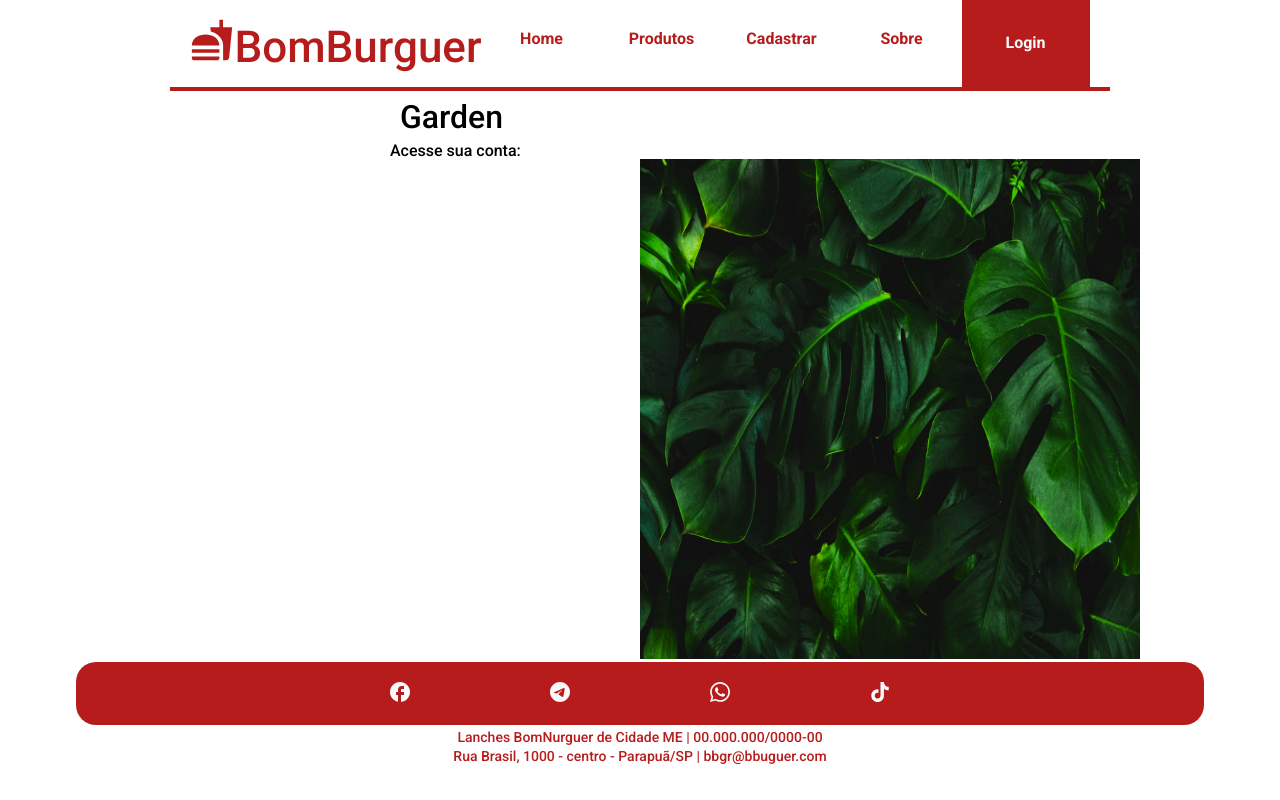
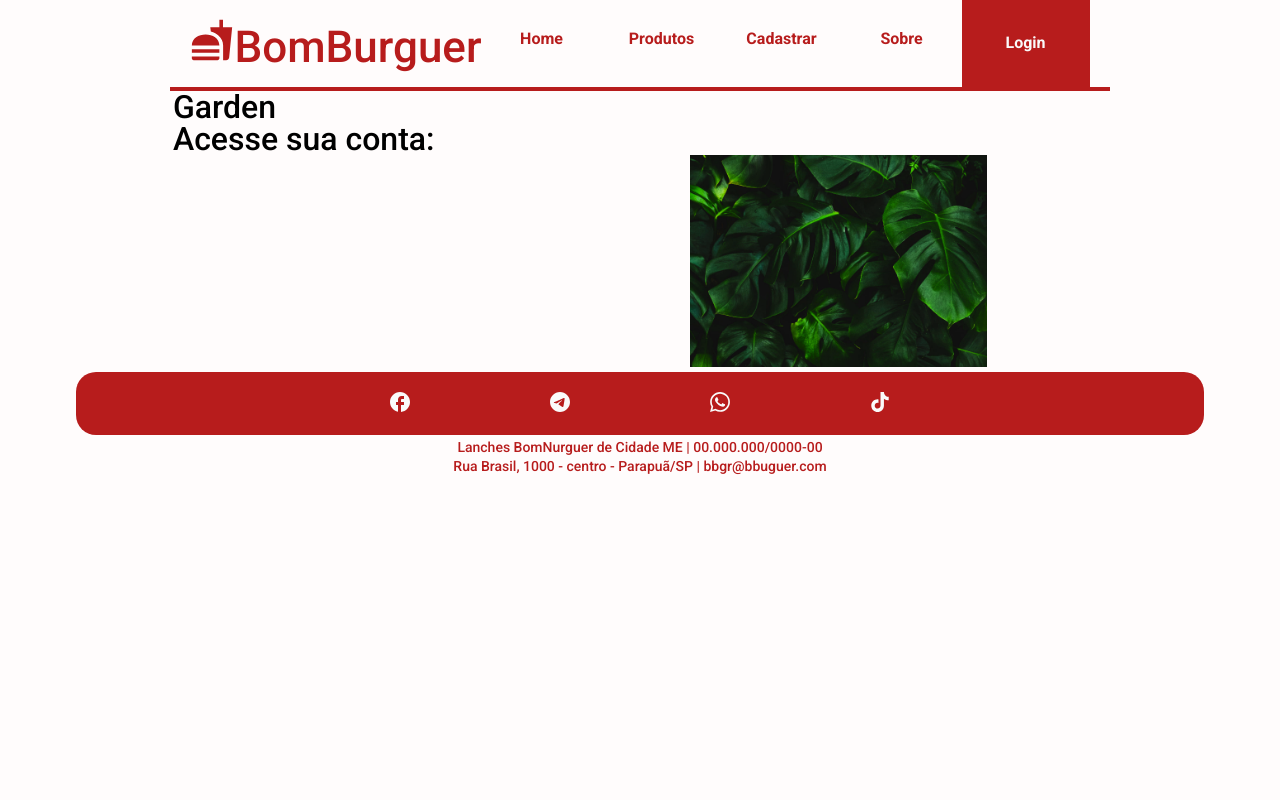
Before and after one commit to VMarquesin/DesktopNextGarden, a Next.js app: page /usuarios/login in a window 1280 px wide. Built offline with nearby package versions, Linux system fonts and the light colour scheme.

Commit message:
Patch
Patch com correções, mas ainda sem sucesso.

```diff
--- a/src/app/globals.css
+++ b/src/app/globals.css
@@ -142,6 +142,7 @@ body {
    display: flex;
    flex-direction: column;
    align-items: center;
+   background-color: #FFFCFC;
 }
 
 .containerGlobal {
--- a/src/app/usuarios/login/page.jsx
+++ b/src/app/usuarios/login/page.jsx
@@ -3,9 +3,9 @@ import styles from "./page.module.css";
 
 export default function Login() {
    return (
-      <div className="LoginContainer">
-         <div className="BackgroundLogin">
-            <h1>Garden</h1>
+     <div className={styles.LoginContainer}>
+         <div className={styles.LoginContainer}>
+            <p>Garden</p>
             <p>Acesse sua conta:</p>
          </div>
          <div className={styles.BackgroundImageLogin}>
@@ -14,7 +14,7 @@ export default function Login() {
                width={500}
                height={500}
                alt="Imagem"
-               className={styles.imagemHomePage}
+               className={styles.BackgroundImageLogin}
             />
          </div>
       </div>
--- a/src/app/usuarios/login/page.module.css
+++ b/src/app/usuarios/login/page.module.css
@@ -1,15 +1,14 @@
 .LoginContainer {
-   border: solid;
-   border-color: black;
-}
-
-.BackgroundLogin {
-   background-color: "#FFFCFC";
-   margin-left: 0%;
+   font-size: xx-large;
+   margin-left: 7%;
 }
 
 .BackgroundImageLogin {
    width: 50%;
    height: 50%;
-   margin-left: 50%;
+   margin-left: 30.0rem;
 }
+
+.pGarden {
+   font-size: 0%;
+}
```
